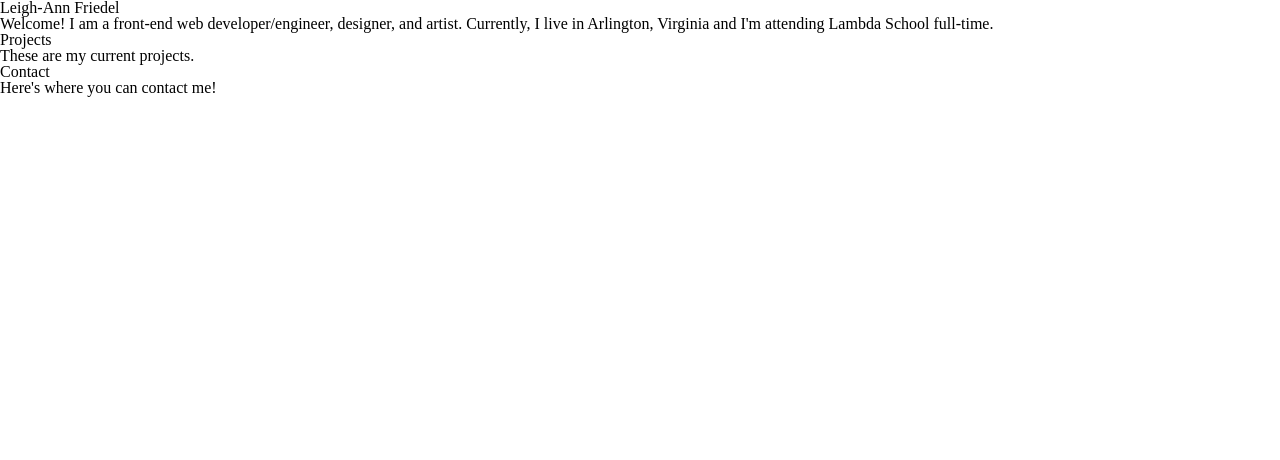
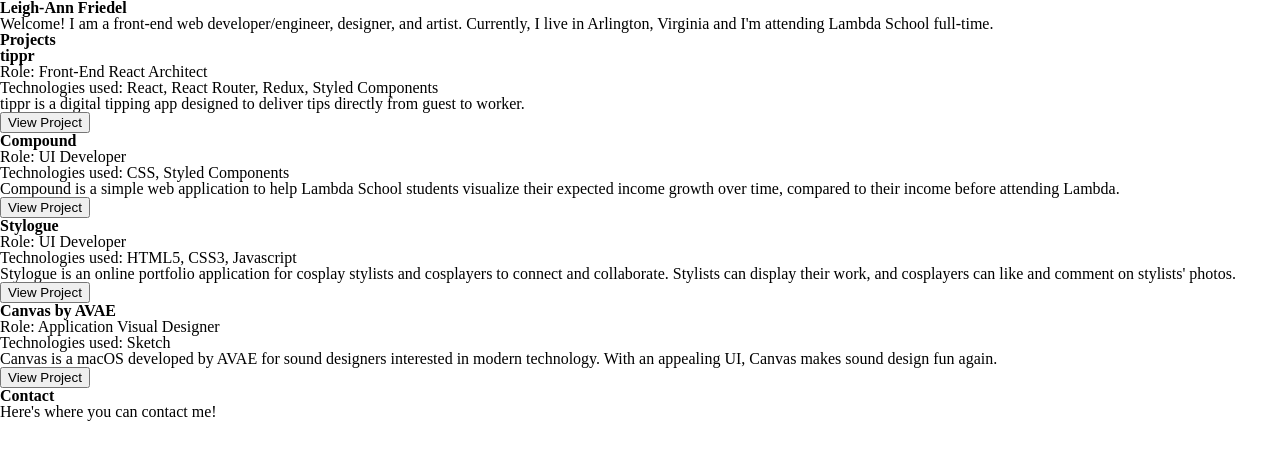
Before and after one commit to lafriedel/portfolio, a React (Create React App) app in the folder client/: page / in a window 1280 px wide. Shown: the top 460 px of the page. Built offline with nearby package versions, Linux system fonts and the light colour scheme.

Commit message:
Create data array for projects, render projects

```diff
--- /dev/null
+++ b/client/src/components/Projects/Project.js
@@ -0,0 +1,15 @@
+import React from 'react';
+
+const Project = props => {
+    return (
+        <>
+            <h3>{props.project.title}</h3>
+            <p>Role: {props.project.role}</p>
+            <p>Technologies used: {props.project.technologies}</p>
+            <p>{props.project.description}</p>
+            <a href={props.project.projectURL} target="_blank"><button>View Project</button></a>
+        </>
+    )
+}
+
+export default Project;
--- a/client/src/components/Projects/index.js
+++ b/client/src/components/Projects/index.js
@@ -0,0 +1 @@
+export { default as Project } from './Project';
--- a/client/src/components/Sections/Projects.js
+++ b/client/src/components/Sections/Projects.js
@@ -1,10 +1,14 @@
 import React from 'react';
+import { Project } from '../Projects';
+import projects from '../../project-data';
 
 const Projects = props => {
     return (
         <>
             <h2>Projects</h2>
-            <p>These are my current projects.</p>
+            {projects.map(project => (
+                <Project project={project} key={project.id} />
+            ))}
         </>
     )
 }
--- /dev/null
+++ b/client/src/project-data.js
@@ -0,0 +1,40 @@
+const projects = [
+    {
+        id: 0,
+        title: "tippr",
+        role: "Front-End React Architect",
+        technologies: "React, React Router, Redux, Styled Components",
+        description: "tippr is a digital tipping app designed to deliver tips directly from guest to worker.",
+        marketingImage: "",
+        projectURL: "https://justin-tippr.netlify.com/"
+    },
+    {
+        id: 1,
+        title: "Compound",
+        role: "UI Developer",
+        technologies: "CSS, Styled Components",
+        description: "Compound is a simple web application to help Lambda School students visualize their expected income growth over time, compared to their income before attending Lambda.",
+        marketingImage: "",
+        projectURL: "https://compound.careers/"
+    },
+    {
+        id: 2,
+        title: "Stylogue",
+        role: "UI Developer",
+        technologies: "HTML5, CSS3, Javascript",
+        description: "Stylogue is an online portfolio application for cosplay stylists and cosplayers to connect and collaborate. Stylists can display their work, and cosplayers can like and comment on stylists' photos.",
+        marketingImage: "",
+        projectURL: "http://carlosv.me/hair-care-landing-page/index.html"
+    },
+    {
+        id: 3,
+        title: "Canvas by AVAE",
+        role: "Application Visual Designer",
+        technologies: "Sketch",
+        description: "Canvas is a macOS developed by AVAE for sound designers interested in modern technology. With an appealing UI, Canvas makes sound design fun again.",
+        marketingImage: "",
+        projectURL: "https://avae.io/"
+    },
+];
+
+export default projects;
--- a/client/src/styles/Global.js
+++ b/client/src/styles/Global.js
@@ -1,3 +1,7 @@
 import { css } from 'styled-components';
 
-export const Global = css``;
+export const Global = css`
+h1, h2, h3 {
+    font-weight: 700;
+}
+`;
```
